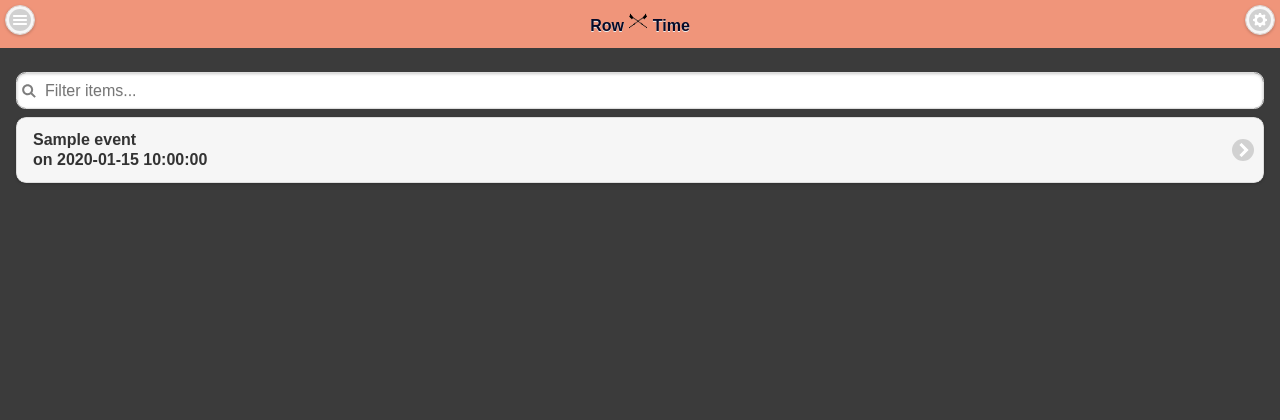
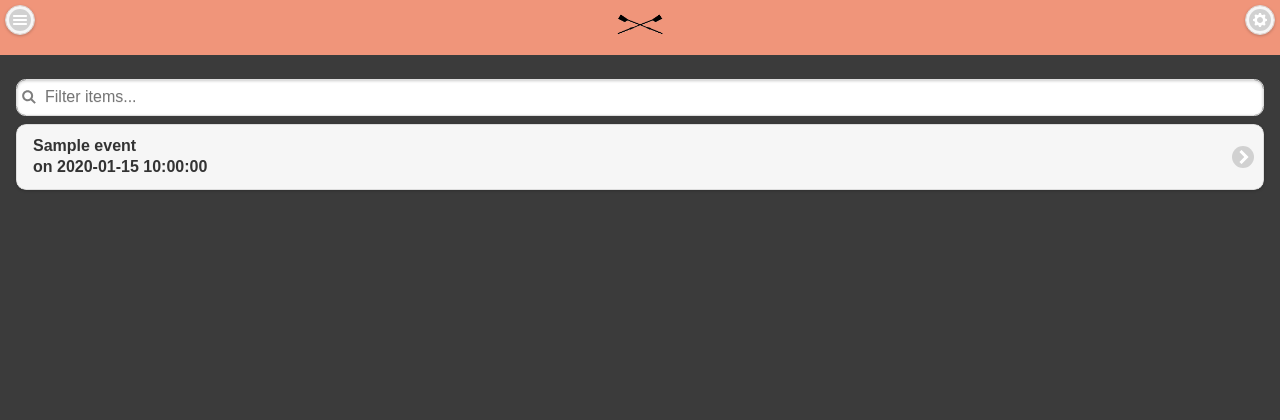
Before and after one commit to ventisep/RowTime, a Python web app: template templates/rcn_main.html in a window 1280 px wide. Shown: the top 420 px of the page. Run offline with Jinja, Linux system fonts and the light colour scheme; the template is opened without the code that fills it: most values are stand-ins (such as "Sample title", 1, 10 or a date in 2020); some libraries are stand-ins or nearby versions.

Commit message:
Re-Inserted the about/help page changes
be careful not to change them this time

```diff
--- a/templates/rcn_main.html
+++ b/templates/rcn_main.html
@@ -76,7 +76,7 @@ button.back-button {
   <!-- Page - show events -->
 <div data-role="page" class="ui-responsive-panel" id="events">
 	<div data-role="header">
-    	<h2>Row <img src="/images/logo.jpg" width="20px" height="20px"/> Time</h2>
+    	<h2><img src="/images/logo.jpg" style="margin:0px; padding:0px;" width="50px"/></h2>
     	<a href="#nav-panel" data-icon="bars" data-iconpos="notext">Menu</a>
       <a href="#eventsettings" data-icon="gear" data-iconpos="notext">Settings</a>
   	</div> <!-- /Header -->
@@ -162,7 +162,7 @@ button.back-button {
 						<h2>How do I delete accidental inputs?</h2>
 						<p>If you accidentally start or stop a crew you can delete this input by swiping from left to right on the pink block containing the crew’s name, this will bring up a text box asking if this is what you meant to do, Click ‘ok’ and the data will be deleted as if they had never started/stopped.</p></br>
 						<h2>How does it work for event hosts?</h2>
-						<p>If you are looking to host an event using the RowTime system you can contact the developers of the website using this email: row.time@outlook.co.uk. Once you are given an account to host an event with you can input the crews which are attending your event by submitting a ‘.csv’ file to our ‘Create Event’ page. You can also establish when and where the event is, and give a short description of it. Now you can use our website to time your event, you will require a logged in person at your start point and another at your end point, both will use the event page to time from each point.</p></br>
+						<p>If you are looking to host an event using the RowTime system you can contact the developers of the website using this email: row.time@outlook.co.uk. Once you are given an account to host an event with you can input the crews which are attending your event by submitting a ‘.csv’ file to our ‘Create Event’ page. You can also establish when and where the event is, and give a short description of it. Now you can use our website to time your event, you will require a logged in person at your start point and another at your end point, both will use the event page to time from each point.<img src="/images/timingPage.png" width="95%"/></p></br>
 						<h2>How should I layout my ‘.csv’ file when creating an event?</h2>
 						<p>You should use excel to make this file, or use google spreadsheets. Use the first row to put in some headings (the computers will ignore the first row so these are just for your benefit knowing what each column relates to), the data should be arranged like this (left to right).</br></br>
               crew number</br>
@@ -171,7 +171,7 @@ button.back-button {
               crew type</br>
               rower count</br>
               cox y/n</br></br>
-              The Pic file is simply the name of the rowing club (no capitals and no spaces, and shortening ‘rowing club’ to rc, and ‘boat club’ to bc), and make sure to add ‘.gif’ at the end. This will insert the colors of the blades next to each crew.</p>
+              The Pic file is simply the name of the rowing club (no capitals and no spaces, and shortening ‘rowing club’ to rc, and ‘boat club’ to bc), and make sure to add ‘.gif’ at the end. This will insert the colors of the blades next to each crew. <img src="/images/uploadEvent.png" width="95%"/></p>
         </div>
 
     </div><!-- /content -->
@@ -189,7 +189,11 @@ button.back-button {
     <br>
     <div data-role="main" data-inset="true" class="ui-content ui-body-a ui-corner-all jqm-content">
 
-        <p>This is where the about information goes.  eg: who wrote it, who coded it, who took pictures etc..  What version it is</p>
+        <p>This website was coded by Paul Ventisei and Alex Ventisei, but mostly by Paul Ventisei. But Alex did most of the important jobs like management. We’ve worked on this website for the benefit of all athletes and spectators and we hope you enjoy it!</br></br>
+
+If you have any questions on how this website works and what to do with your time then email us at: <b>row.time@outlook.co.uk</b></br></br>
+
+Thanks</p>
 
 
     </div><!-- /content -->
```
Also changed, not shown: 7 other files.
